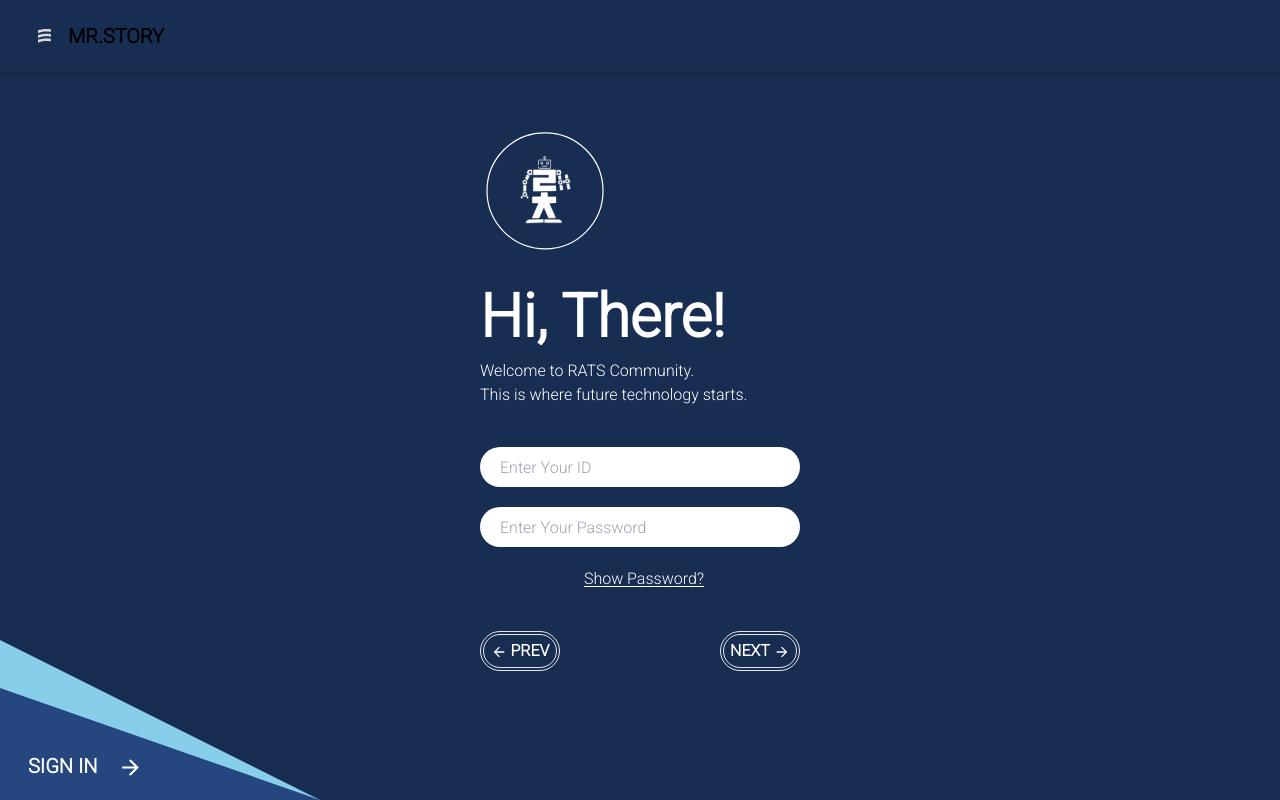
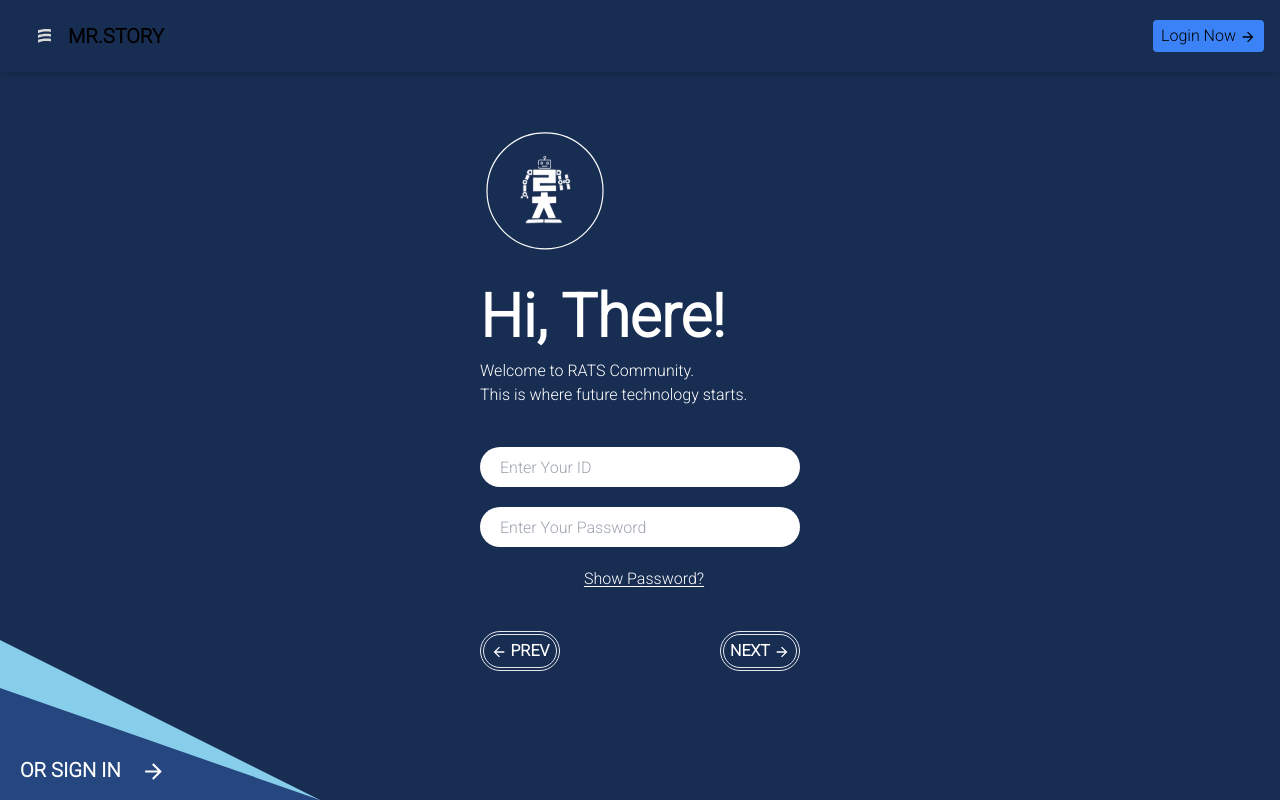
Before and after one commit to henryseo1000/RATS_BookService, a Next.js app in the folder Front-Nextjs/: page /signup in a window 1280 px wide. Built offline with nearby package versions, Linux system fonts and the light colour scheme.

Commit message:
Convex Auth0

```diff
--- a/Front-Nextjs/app/(main)/(routes)/page.js
+++ b/Front-Nextjs/app/(main)/(routes)/page.js
@@ -1,18 +1,16 @@
 "use client";
+import { AnimatePresence } from "framer-motion";
 import { signIn, signOut } from "next-auth/react";
 import { redirect } from "next/navigation";
 import { useState } from "react";
 
 export default function Home() {
-  const [isAuth, setAuth] = useState(false);
-
-  if(!isAuth){
-    return redirect("signup");
-  }
 
   return (
     <div>
+      <AnimatePresence>
 
+      </AnimatePresence>
     </div>
   );
 }
--- a/Front-Nextjs/app/(main)/(routes)/signup/page.js
+++ b/Front-Nextjs/app/(main)/(routes)/signup/page.js
@@ -4,9 +4,10 @@ import SigninButton from "../../_components/SigninButton";
 import { ArrowBackIcon, ArrowForwardIcon } from "@chakra-ui/icons";
 import { useState } from "react";
 import { Checkbox } from "@chakra-ui/react";
+import { useAuth0 } from "@auth0/auth0-react";
 
 export default function SignUp() {
-  const [isSignin, setSignin] = useState(false);
+  const { loginWithRedirect } = useAuth0();
   const [showPassword, setShowPassword] = useState(false);
 
   return (
@@ -41,12 +42,12 @@ export default function SignUp() {
           </div>
 
           <div className="flex flex-row mt-10 justify-between text-[#ffffff]">
-            <button className="h-10 w-1/4 border-double border-4 rounded-3xl font-bold text-[#ffffff]">
+            <button id="prev" className="h-10 w-1/4 border-double border-4 rounded-3xl font-bold hover:-translate-y-2 transition">
               <ArrowBackIcon className="mr-1"/>
               PREV
             </button>
 
-            <button className="h-10 w-1/4 border-double border-4 rounded-3xl font-bold">
+            <button id="next" className="h-10 w-1/4 border-double border-4 rounded-3xl font-bold hover:-translate-y-2 transition">
               NEXT
               <ArrowForwardIcon className="ml-1"/>
             </button>
@@ -54,7 +55,7 @@ export default function SignUp() {
         </div>
       </div>
 
-      <SigninButton name="SIGN IN" onClick={() => setSignin(!isSignin)}/>
+      <SigninButton name="OR SIGN IN" onClick={loginWithRedirect}/>
     </div>
   );
 }
--- a/Front-Nextjs/app/(main)/_components/Navbar.jsx
+++ b/Front-Nextjs/app/(main)/_components/Navbar.jsx
@@ -1,22 +1,37 @@
 "use client"
-
 import useScrollTop from "../../../hooks/use-scroll-top";
-import { cn } from "../../../hooks/utils";
 import { useState } from "react";
 import Logo from "./Logo.jsx";
 import { useConvexAuth } from "convex/react";
-import { Search, BarcodeIcon, Settings } from "lucide-react";
+import { ArrowForwardIcon, SpinnerIcon } from "@chakra-ui/icons";
+import { useAuth0 } from "@auth0/auth0-react";
+import Link from "next/link";
 
 export default function Navbar() {
     const MenuList = [{Items: "Barcode"}, {Items: "Search"}, {Items: "Settings"}];
     const [focusedItem, setFocusedItem] = useState(null);
     const scrolled = useScrollTop();
+    const { isLoading, isAuthenticated } = useConvexAuth();
 
     return (
-        <div className="z-50 bg-background dark:bg-[#182D52] fixed top-0 flex items-center w-full p-2 hover:shadow-md">
+        <div className="z-50 bg-background dark:bg-[#182D52] fixed top-0 flex items-center w-full p-2 hover:shadow-md justify-between">
             <Logo/>
-            <div className="flex flex-row items-center">
+            <div className="flex flex-row mr-2">
+                {!isAuthenticated && !isLoading && (
+                    <Link href="/signup">
+                        <button class="transition ease-in-out delay-150 bg-blue-500 hover:scale-110 duration-300 rounded px-2 py-1">
+                        Login Now
+                        <ArrowForwardIcon className="ml-1"/>
+                        </button>
+                    </Link>
+                )}
 
+                {isLoading && (
+                    <div className="items-center flex flex-row">
+                        <SpinnerIcon className="animate-spin mr-2"/>
+                        <p>Loading...</p>
+                    </div>
+                )}
             </div>
         </div>
     )
--- a/Front-Nextjs/app/(main)/_components/SigninButton.jsx
+++ b/Front-Nextjs/app/(main)/_components/SigninButton.jsx
@@ -2,20 +2,21 @@
 import { ArrowForwardIcon } from "@chakra-ui/icons";
 
 export default function SigninButton({name, onClick}) {
+
   return(
-    <div className="absolute h-32 w-48 hover:cursor-pointer left-0 bottom-0 text-[#ffffff]">
-      <h1 className="absolute text-xl left-7 bottom-5 font-semibold justify-center items-center z-10">
+    <div className="absolute h-32 w-48 hover:cursor-pointer left-0 bottom-0 text-[#ffffff]" onClick={onClick}>
+      <h1 className="absolute text-xl left-5 bottom-4 font-semibold justify-center items-center z-10 transition transform hover:-translate-y-1">
         <a>
           {name}
           <ArrowForwardIcon className="ml-5" boxSize={25}/>
         </a>
       </h1>
-      <div className="absolute left-0 bottom-0" onClick={onClick}>
+      <div className="absolute left-0 bottom-0">
         <div className="triangle-2">
 
         </div>
       </div>
-      <div className="absolute left-0 bottom-0" onClick={onClick}>
+      <div className="absolute left-0 bottom-0">
         <div className="triangle-1">
 
         </div>
--- a/Front-Nextjs/components/ConvexClientProvider.tsx
+++ b/Front-Nextjs/components/ConvexClientProvider.tsx
@@ -1,6 +1,8 @@
 "use client";
 import { ReactNode } from "react";
-import { ConvexProvider, ConvexReactClient } from "convex/react";
+import { ConvexReactClient } from "convex/react";
+import { ConvexProviderWithAuth0 } from "convex/react-auth0";
+import { Auth0Provider } from "@auth0/auth0-react";
 
 const convex = new ConvexReactClient(process.env.NEXT_PUBLIC_CONVEX_URL!);
 
@@ -9,5 +11,19 @@ export default function ConvexClientProvider({
 }: {
   children: ReactNode;
 }) {
-  return <ConvexProvider client={convex}>{children}</ConvexProvider>;
+  return (
+    <Auth0Provider
+      domain="dev-0gtwzsux0to2yy8t.us.auth0.com"
+      clientId="fVgo8ETCPFeAqlObPieTaS3VnNYpe9gF"
+      authorizationParams={{
+        redirect_uri: 'http://localhost:3000'
+      }}
+      useRefreshTokens={false}
+      cacheLocation="localstorage"
+      >
+      <ConvexProviderWithAuth0 client={convex}>
+        {children}
+      </ConvexProviderWithAuth0>
+    </Auth0Provider>
+  );
 }
--- a/Front-Nextjs/package.json
+++ b/Front-Nextjs/package.json
@@ -9,9 +9,11 @@
     "lint": "next lint"
   },
   "dependencies": {
+    "@auth0/auth0-react": "^2.2.4",
     "@chakra-ui/icons": "^2.1.1",
     "clsx": "^2.1.0",
     "convex": "^1.11.1",
+    "framer-motion": "^11.1.7",
     "lucide-react": "^0.363.0",
     "mysql2": "^3.9.5",
     "next": "14.1.4",
```
Also changed, not shown: Front-Nextjs/convex/auth.config.ts (added, +8 -0 lines), 2 other files (tests, documents, lock files or other folders).
